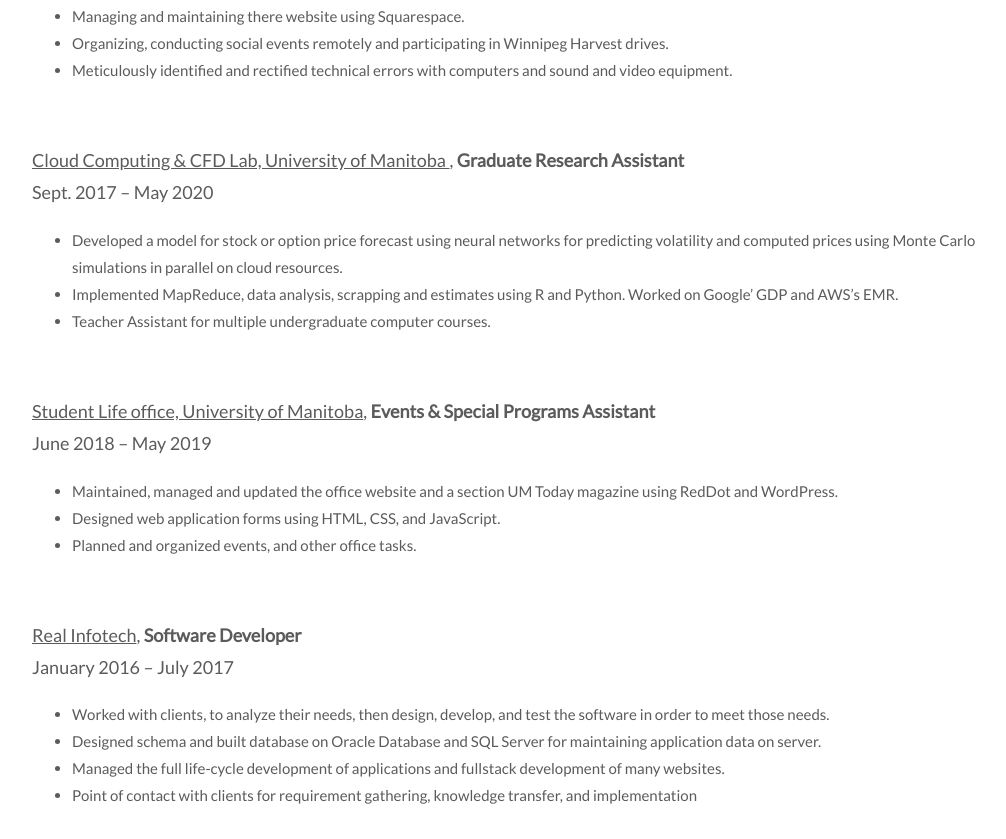
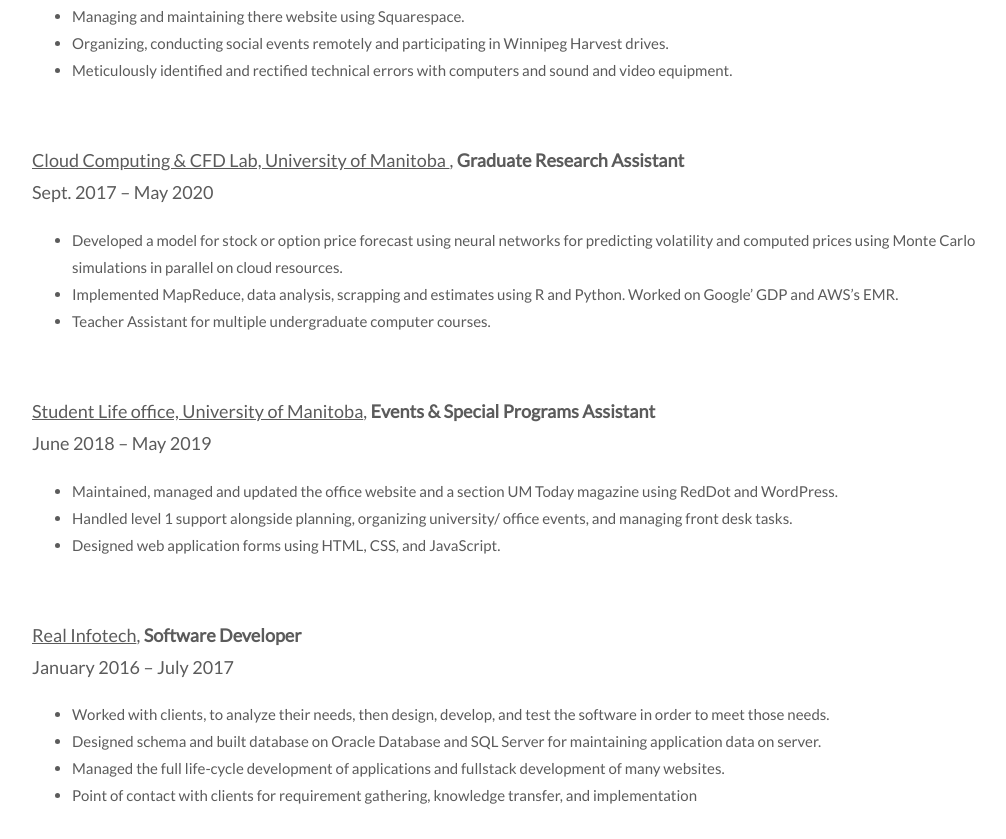
Before and after one commit to manmohits/manmohit.github.io, a plain HTML site: page index.html in a window 1280 px wide. Shown: the part 1958-2797 px from the top of the page, without its empty margins (134-1140 px from the left). Drawn offline with nearby package versions, Linux system fonts and the light colour scheme.

Commit message:
Update index.html

```diff
--- a/index.html
+++ b/index.html
@@ -174,8 +174,8 @@ experience using Google Cloud DataProc and AWS cloud services.</p> -->
 
   <p class="w3-large"><a href="http://umanitoba.ca/student/housing/studentlife/">Student Life office, University of Manitoba</a>, <b>Events & Special Programs Assistant</b>  <br> June 2018 – May 2019</p>
   <p style=" text-align: justify;"> <ul> <li>Maintained, managed and updated the office website and a section UM Today magazine using RedDot and WordPress.</li>
-  <li> Designed web application forms using HTML, CSS, and JavaScript. </li>
-  <li> Planned and organized events, and other office tasks. </li> </ul></p>
+  <li> Handled level 1 support alongside planning, organizing university/ office events, and managing front desk tasks. </li>
+  <li> Designed web application forms using HTML, CSS, and JavaScript. </li> </ul></p>
 
   <br>
 
```
